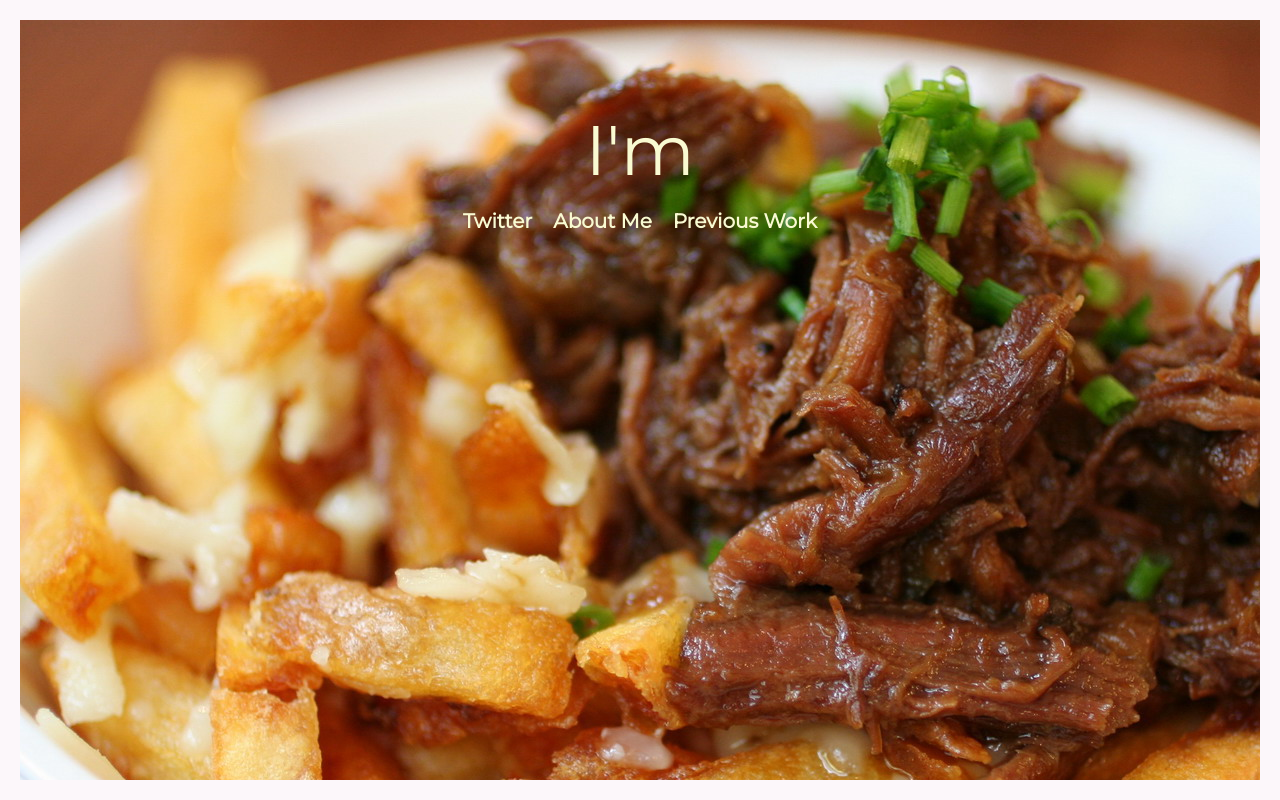
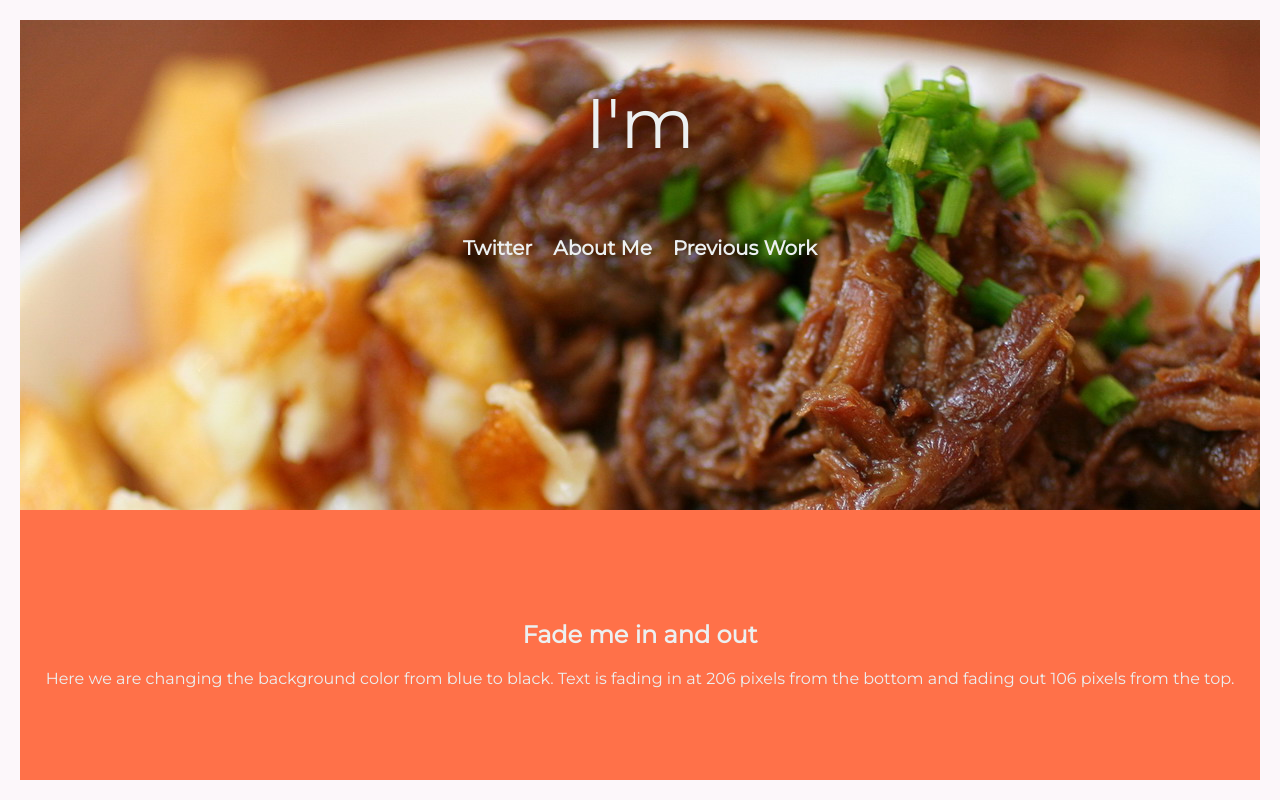
Before and after one commit to omguhh/omguhh.github.io, a plain HTML site: page index.html in a window 1280 px wide. Shown: the top 800 px of the page. Drawn offline with nearby package versions, Linux system fonts and the light colour scheme.

Commit message:
skrollin'

```diff
--- a/css/main.css
+++ b/css/main.css
@@ -6,11 +6,12 @@ body, html {
 }
 body {
   background-color:#FBFCD0;
-  color: #fdff42;
+  color: #ecf0f1;
   font-family: 'Montserrat';
   text-align: center;
   margin: 0;
 }
+
 
 .border {
   position: fixed;
@@ -24,23 +25,35 @@ body {
 .border.left {   height: 105%;   width: 20px;left: 0px; margin-top: -20px; }
 
 .headcontainer  {
-
+  padding-top: 10px;
+  display: block;
   width: 100%;
-  height: 100%;
+  height: 500px;
   background-image:url('twinkie1.jpg');
   background-repeat:no-repeat;
-   background-color:#FFE545;
+  background-color:#FFE545;
+  position:relative;
+  z-index: 2;
 
-  position:fixed;
+}
 
-  line-height: 0.9px;
+.midcontainer  {
+  display: block;
+  position:absolute;
+    width: 100%;
+  height: 580px;
+  background-color:#FF7149;
+  z-index: 1;
 }
+
+
 
 .links{
   text-decoration: none;
-  color:#F9FAD2;
+  color:#ecf0f1;
   font-size: 20px;
   font-weight: 700;
+  position:relative;
 
 }
 
@@ -49,6 +62,8 @@ body {
    transition: border-bottom 0.4s ease;
 
 }
+
+
 
 #typed-cursor{
     opacity: 1;
--- a/index.html
+++ b/index.html
@@ -24,7 +24,7 @@
   <div class="border bottom"> </div>
 
 <div class ="headcontainer"  data-0="background-position:0px 0px;" data-200="background-position:0px -150px;">
-	<p style="color:#F9FAD2;font-size:70px;padding-top:80px;"> I'm  <span class="element"></span></p>
+	<p style="color:#ecf0f1;font-size:70px;"> I'm  <span class="element"></span></p>
  <div class ="links">
 
   <a href="https://twitter.com/omguhh" class="links">Twitter</a>
@@ -32,6 +32,14 @@
   <span>&nbsp;&nbsp; <a href="" class="links">Previous Work</a> </span>
 </div>
 </div>
+
+<div class="midcontainer">
+
+<h2 data-center="opacity: 1" data-106-top="opacity: 0" data-anchor-target=".midcontainer h2" style="padding-top:90px;">Fade me in and out</h2>
+<p data-center="opacity: 1"  data-106-top="opacity: 0" data-anchor-target=".midcontainer h2">Here we are changing the background color from blue to black. Text is fading in at 206 pixels from the bottom and fading out 106 pixels from the top.</p>
+
+  </div>
+
         <script type="text/javascript">
             skrollr.init();
         </script>
```
